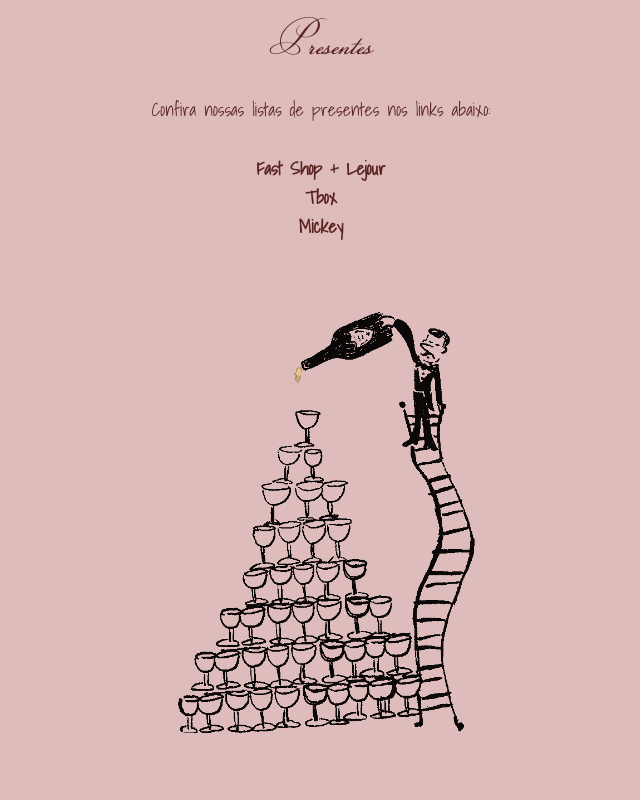
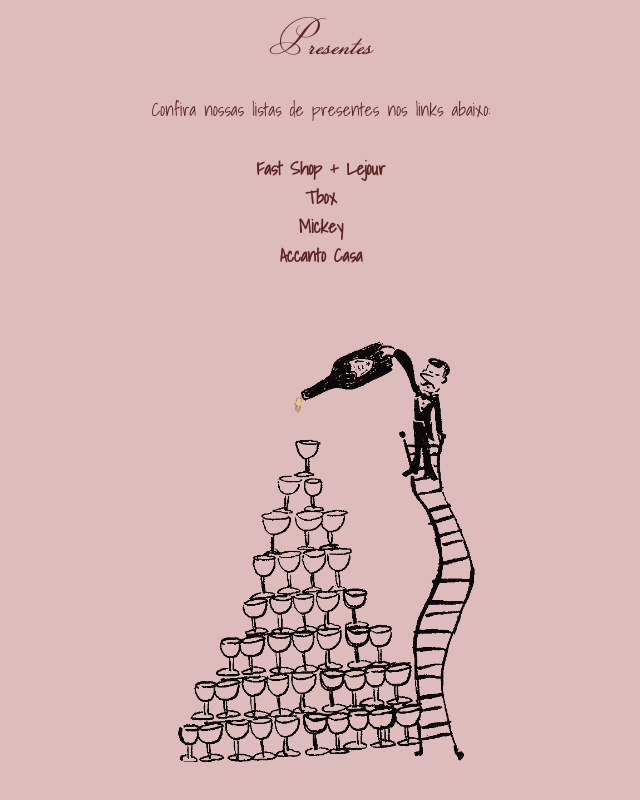
Before and after one commit to biatcarvalheira/marcela-e-heitor, a Next.js app: page / in a window 1280 px wide. Shown: the part 6982-7782 px from the top of the page, without its empty margins (319-959 px from the left). Built offline with nearby package versions, Linux system fonts and the light colour scheme.

Commit message:
update presentes list

```diff
--- a/app/page.tsx
+++ b/app/page.tsx
@@ -586,6 +586,15 @@
         >
           Mickey
         </a>
+        <br />
+          <a
+          href="https://www.instagram.com/accanto.casa/"
+          target="_blank"
+          rel="noopener noreferrer"
+          className="font-semibold hover:underline"
+        >
+          Accanto Casa
+        </a>
       </p>
     </div>
 
```
